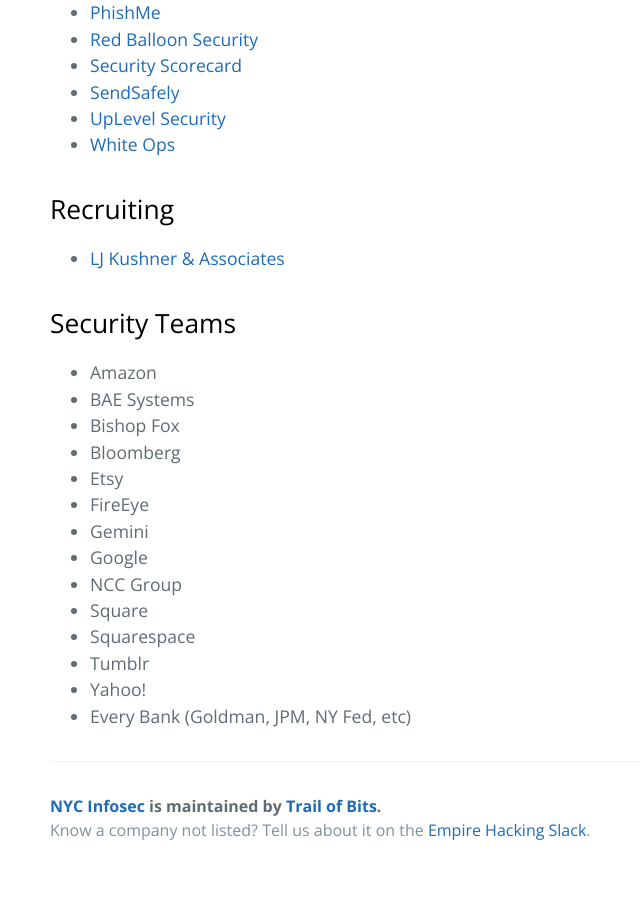
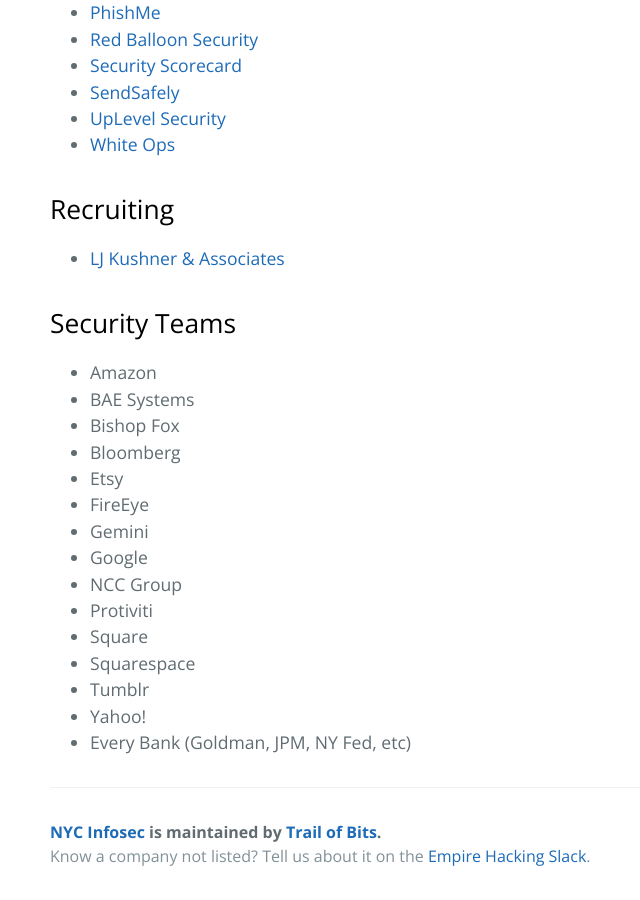
Before and after one commit to trailofbits/nyc-infosec, a Jekyll site: the page built from companies.md, in a window 1280 px wide and 900 px high, scrolled down 1041 px. Shown: the whole window, without its empty margins (174-814 px from the left). Built offline with Jekyll 4.4.1, drawn with Linux system fonts in a browser that asks for light colours; before the commit the page ends 1915 px from its top, so only the background shows below that.

Commit message:
Update companies.md

```diff
--- a/companies.md
+++ b/companies.md
@@ -50,6 +50,7 @@
 * Gemini
 * Google
 * NCC Group
+* Protiviti
 * Square
 * Squarespace
 * Tumblr
```
